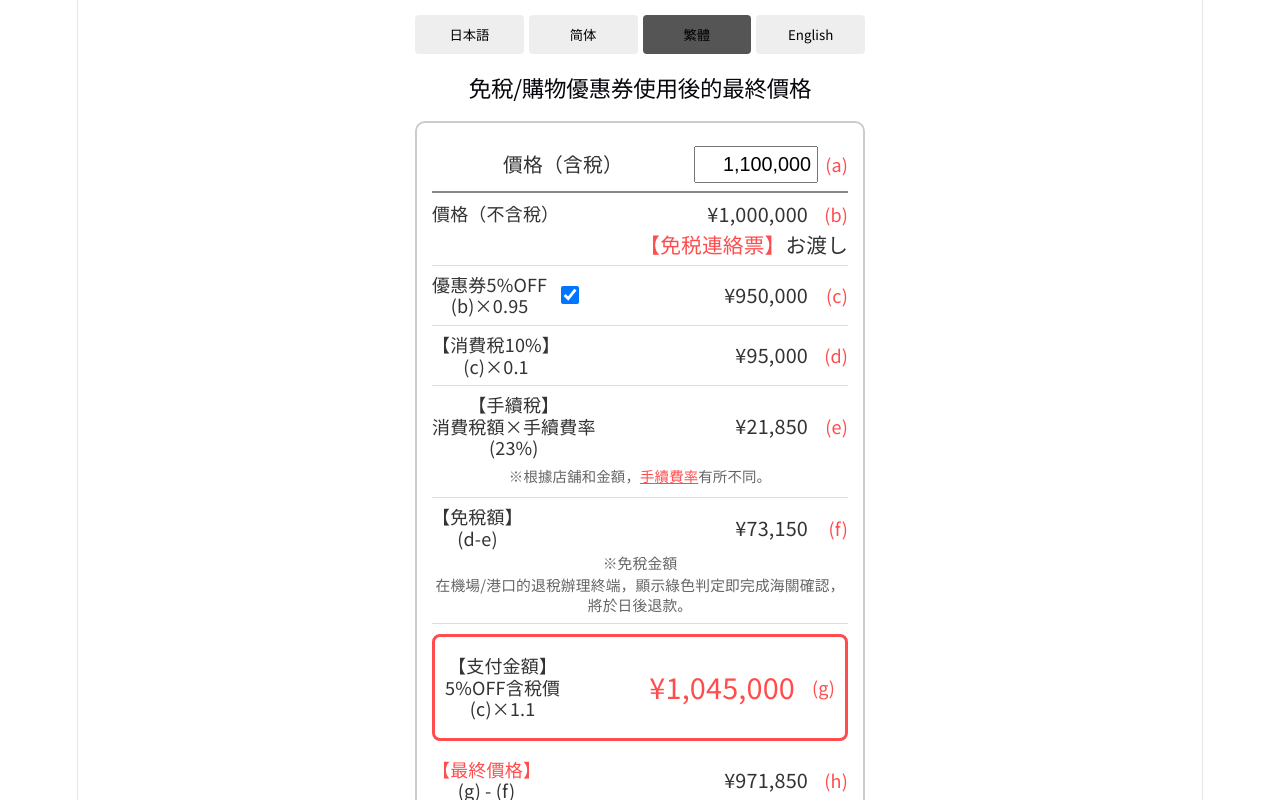
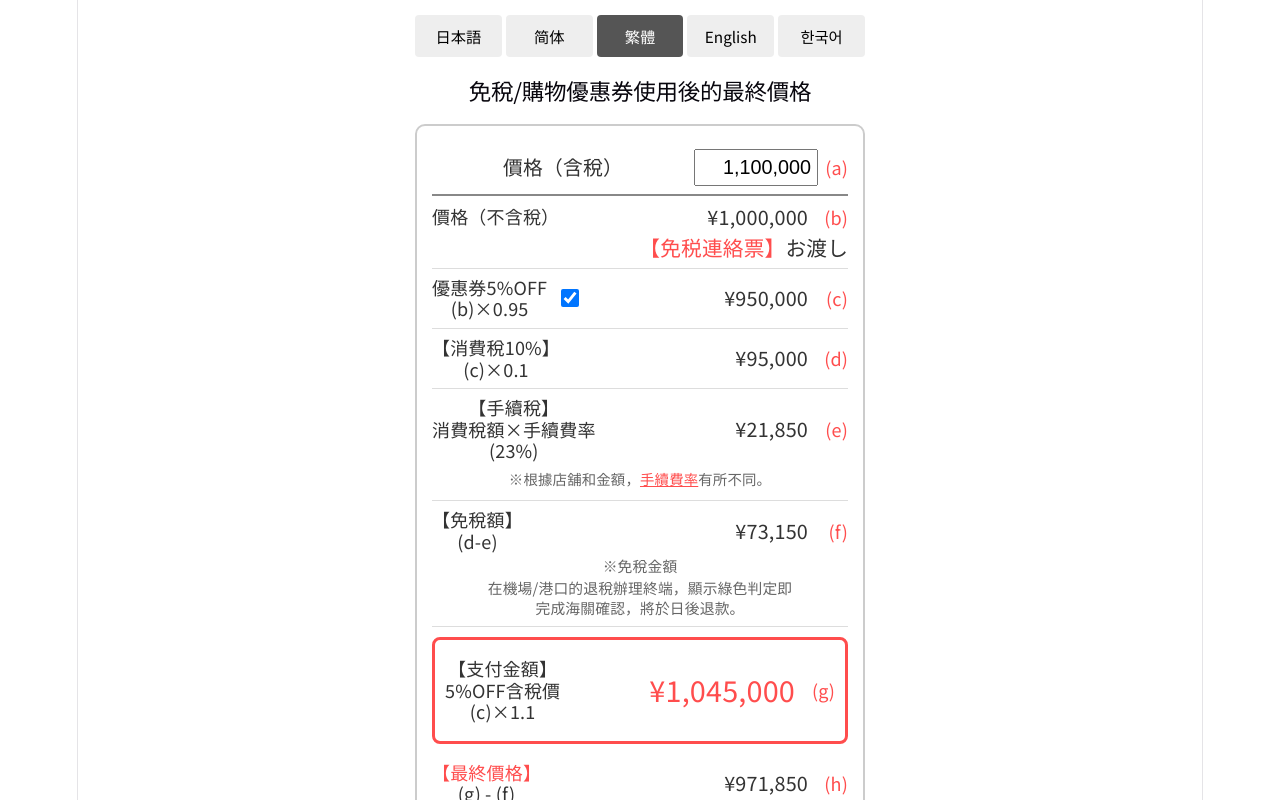
Before and after one commit to YUYANO0o0/tax-calc, a React (Vite) app: page / in a window 1280 px wide. Both pictures are taken after a click on the button "繁體". Shown: the top 800 px of the page. Built offline with nearby package versions, Linux system fonts and the light colour scheme.

Commit message:
Update tax calc app

```diff
--- a/src/App.tsx
+++ b/src/App.tsx
@@ -2,7 +2,7 @@ import { useState, useMemo } from 'react';
 import './App.css';
 
 const APP_RED = '#ff4d4d';
-type Lang = 'ja' | 'zh-CN' | 'zh-TW' | 'en';
+type Lang = 'ja' | 'zh-CN' | 'zh-TW' | 'en' | 'ko';
 type LabelPart = { text: string; color?: string };
 
 const getBaseData = (lang: Lang, feeRatePercent: number, useCoupon: boolean) => {
@@ -42,6 +42,15 @@ const getBaseData = (lang: Lang, feeRatePercent: number, useCoupon: boolean) =>
       [{ text: useCoupon ? "【Payment】\nTax Incl. 5% OFF\n(c)×1.1" : "【Payment】" }],
       [{ text: "【Final Price】", color: APP_RED }, { text: "\n(g)-(f)" }],
       [{ text: "【Saved】\n(a)-(h)" }]
+    ],
+    ko: [
+      [{ text: "가격 (세금 포함)" }], [{ text: "가격 (세금 제외)" }],
+      [{ text: "쿠폰 5% OFF\n(b)×0.95" }], [{ text: "【소비세 10%】\n(c)×0.1" }],
+      [{ text: "【수수료】\n소비세액×수수료율" }, { text: `(${feeRatePercent}%)` }],
+      [{ text: "【면세액】\n(d-e)" }],
+      [{ text: useCoupon ? "【지불 금액】\n5% OFF 가격 세금 포함\n(c)×1.1" : "【지불 금액】" }],
+      [{ text: "【최종 가격】", color: APP_RED }, { text: "\n(g) - (f)" }],
+      [{ text: "【절약한 금액】\n(a) - (h)" }]
     ]
   };
   return data[lang];
@@ -51,7 +60,7 @@ const RedCode = ({ code }: { code: string }) => (
   <span style={{ color: APP_RED, width: '30px', textAlign: 'right', flexShrink: 0, fontWeight: 'bold' }}>{code}</span>
 );
 
-const Row = ({ labelParts, value, code, emphasize = false, isRefund = false, isFinal = false, refundDesc = "", refundDetail = "", showNotice = false, isCouponRow = false, useCoupon = true, setUseCoupon = () => {}, isFeeRow = false, feeDescNode }: any) => (
+const Row = ({ labelParts, value, code, emphasize = false, isRefund = false, isFinal = false, refundDesc = "", refundDetailNode = null, showNotice = false, isCouponRow = false, useCoupon = true, setUseCoupon = () => {}, isFeeRow = false, feeDescNode }: any) => (
   <div style={{ padding: '8px 0', borderBottom: emphasize ? 'none' : '1px solid #ddd' }}>
     <div style={{ display: 'flex', justifyContent: 'space-between', alignItems: 'center' }}>
       <span style={{ flex: 1, fontSize: '1rem', lineHeight: 1.2, fontWeight: '500', display: 'flex', alignItems: 'center', gap: '10px' }}>
@@ -92,7 +101,7 @@ const Row = ({ labelParts, value, code, emphasize = false, isRefund = false, isF
     {isRefund && (
       <div style={{ fontSize: '0.82rem', color: '#666', marginTop: '4px', lineHeight: 1.35 }}>
         <div>{refundDesc}</div>
-        <div style={{ marginTop: '2px' }}>{refundDetail}</div>
+        <div style={{ marginTop: '2px' }}>{refundDetailNode}</div>
       </div>
     )}
   </div>
@@ -152,6 +161,19 @@ const FeeTablePage = ({ lang, onBack }: { lang: Lang; onBack: () => void }) => {
       r4: "10,000,000 JPY or more",
       exampleTitle: "(Example)",
       exampleText: "For 500,000 JPY (Tax Excl., 10% Tax Rate)\nTax Amount 50,000 JPY × 23% = 11,500 JPY"
+    },
+    ko: {
+      back: "← 뒤로가기",
+      title: "【면세 수수료율】",
+      calcMethodTitle: "수수료\n계산 방법",
+      calcMethodDesc: "구매 금액에 따른 수수료율로\n소비세액을 기준으로 계산",
+      rateTitle: "수수료율",
+      r1: "100만 엔 미만",
+      r2: "100만 엔 이상 300만 엔 미만",
+      r3: "300만 엔 이상 1,000만 엔 미만",
+      r4: "1,000만 엔 이상",
+      exampleTitle: "(예시)",
+      exampleText: "세금 제외 500,000엔 (세율 10%)의 경우\n소비세액 50,000엔 × 23% ＝ 11,500엔"
     }
   }[lang];
 
@@ -278,22 +300,50 @@ function App() {
     ja: "免税・ショッピングクーポン\n使用後の最終価格",
     'zh-CN': "免税/购物优惠券使用后的最终价格",
     'zh-TW': "免稅/購物優惠券使用後的最終價格",
-    en: "Final Price After Tax Exemption & Shopping Coupon"
+    en: "Final Price After Tax Exemption & Shopping Coupon",
+    ko: "면세·쇼핑 쿠폰\n사용 후 최종 가격"
   };
 
   const refundDesc = {
     ja: "※免税される金額",
     'zh-CN': "※免税金额",
     'zh-TW': "※免稅金額",
-    en: "※Tax exempt amount"
+    en: "※Tax exempt amount",
+    ko: "※면세되는 금액"
   };
 
-  // ※免税される金額 の下に追加する文章（全言語対応）
-  const refundDetail = {
-    ja: "空港・港の免税手続端末にて、グリーン判定が出たら税関の確認は完了し、後日返金されます。",
-    'zh-CN': "在机场/港口的退税办理终端，显示绿色判定即完成海关确认，将于日后退款。",
-    'zh-TW': "在機場/港口的退稅辦理終端，顯示綠色判定即完成海關確認，將於日後退款。",
-    en: "At airport/port tax refund kiosks, if a green status is displayed, customs verification is complete and the refund will be processed at a later date."
+  // 指定通りの改行レイアウトおよび言語対応
+  const refundDetailNodes: Record<Lang, React.ReactNode> = {
+    ja: (
+      <>
+        <div>空港・港の免税手続端末にて、グリーン判定が出たら</div>
+        <div>税関の確認は完了し、後日返金されます。</div>
+      </>
+    ),
+    'zh-CN': (
+      <>
+        <div>在机场/港口的退税办理终端，显示绿色判定即</div>
+        <div>完成海关确认，将于日后退款。</div>
+      </>
+    ),
+    'zh-TW': (
+      <>
+        <div>在機場/港口的退稅辦理終端，顯示綠色判定即</div>
+        <div>完成海關確認，將於日後退款。</div>
+      </>
+    ),
+    en: (
+      <>
+        <div>At airport/port tax refund kiosks, if a green status is displayed,</div>
+        <div>customs verification is complete and the refund will be processed at a later date.</div>
+      </>
+    ),
+    ko: (
+      <>
+        <div>공항·항구의 면세 수속 단말기에서 녹색 판정이 나오면</div>
+        <div>세관 확인이 완료되며, 추후 환급됩니다.</div>
+      </>
+    )
   };
 
   const linkStyle = { color: APP_RED, textDecoration: 'underline', cursor: 'pointer', fontWeight: 'bold' };
@@ -311,6 +361,9 @@ function App() {
     ),
     en: (
       <>*Service fee <span style={linkStyle} onClick={openTable}>rates</span> vary by store and amount.</>
+    ),
+    ko: (
+      <>※매장 및 금액에 따라 <span style={linkStyle} onClick={openTable}>수수료율</span>이 변동됩니다.</>
     )
   };
 
@@ -338,6 +391,12 @@ function App() {
       line2: "at our tax-free counter",
       line3: "on the same day of purchase.",
       line3Notice: "*As a general rule, returns are not accepted\nafter tax-free procedures have been completed."
+    },
+    ko: {
+      line1: "구매하신 당일 내에",
+      line2: "당사 매장 면세 카운터에서",
+      line3: "면세 수속을 진행해 주십시오.",
+      line3Notice: "※면세 수속 후의 환불은\n원칙적으로 불가합니다."
     }
   };
 
@@ -346,9 +405,16 @@ function App() {
   return (
     <div style={{ display: 'flex', justifyContent: 'center', minHeight: '100vh', padding: '15px', boxSizing: 'border-box' }}>
       <div style={{ width: '100%', maxWidth: '450px', fontSize: '1rem' }}>
-        <div style={{ display: 'flex', gap: '5px', marginBottom: '20px' }}>
-          {[ { id: 'ja', label: '日本語' }, { id: 'zh-CN', label: '简体' }, { id: 'zh-TW', label: '繁體' }, { id: 'en', label: 'English' } ].map(item => (
-            <button key={item.id} onClick={() => setLang(item.id as Lang)} style={{ flex: 1, padding: '10px 0', cursor: 'pointer', backgroundColor: lang === item.id ? '#555' : '#eee', border: 'none', borderRadius: '4px', fontWeight: 'bold' }}>{item.label}</button>
+        {/* 言語切替ボタン（한국어 追加） */}
+        <div style={{ display: 'flex', gap: '4px', marginBottom: '20px' }}>
+          {[
+            { id: 'ja', label: '日本語' },
+            { id: 'zh-CN', label: '简体' },
+            { id: 'zh-TW', label: '繁體' },
+            { id: 'en', label: 'English' },
+            { id: 'ko', label: '한국어' }
+          ].map(item => (
+            <button key={item.id} onClick={() => setLang(item.id as Lang)} style={{ flex: 1, padding: '10px 0', cursor: 'pointer', backgroundColor: lang === item.id ? '#555' : '#eee', color: lang === item.id ? '#fff' : '#000', border: 'none', borderRadius: '4px', fontWeight: 'bold', fontSize: '0.85rem' }}>{item.label}</button>
           ))}
         </div>
 
@@ -409,7 +475,7 @@ function App() {
                 code="(f)"
                 isRefund={true}
                 refundDesc={refundDesc[lang]}
-                refundDetail={refundDetail[lang]}
+                refundDetailNode={refundDetailNodes[lang]}
               />
 
               <div style={{ border: `3px solid ${APP_RED}`, padding: '10px', borderRadius: '8px', margin: '10px 0' }}>
```
